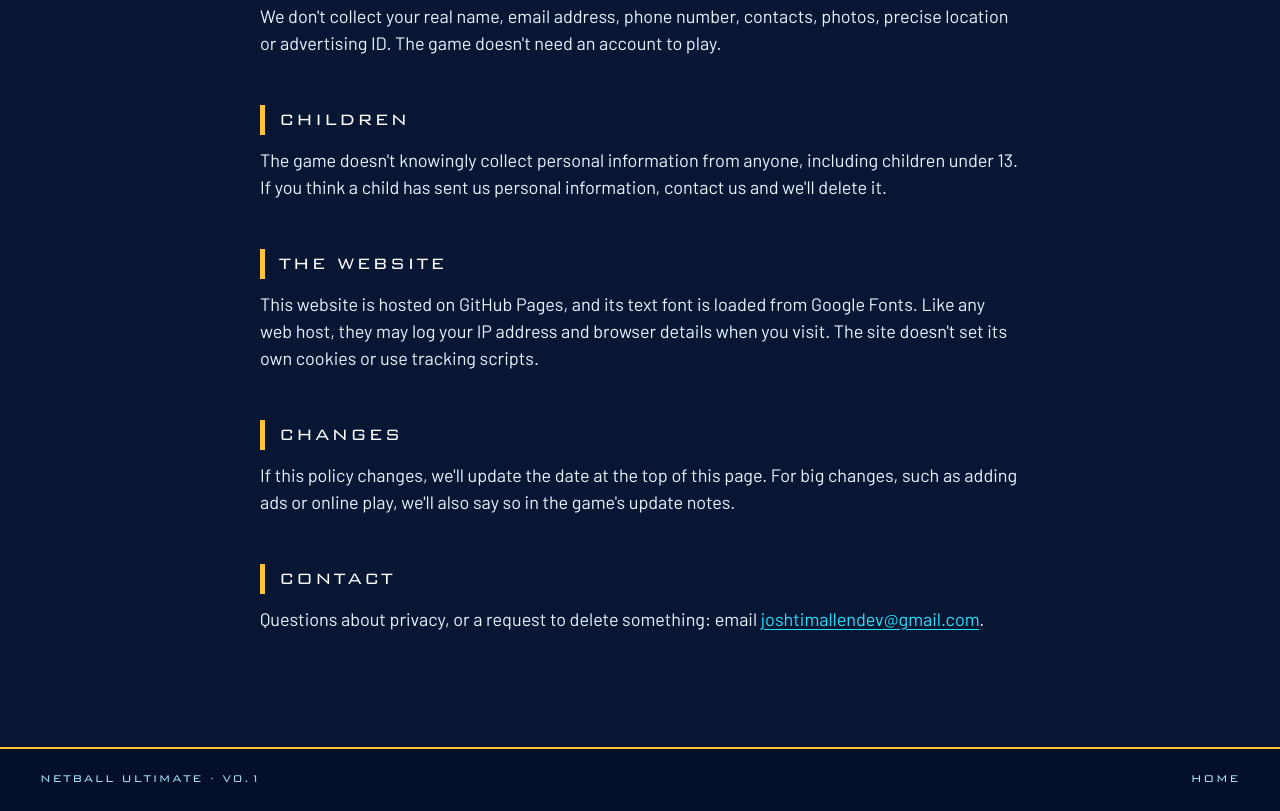
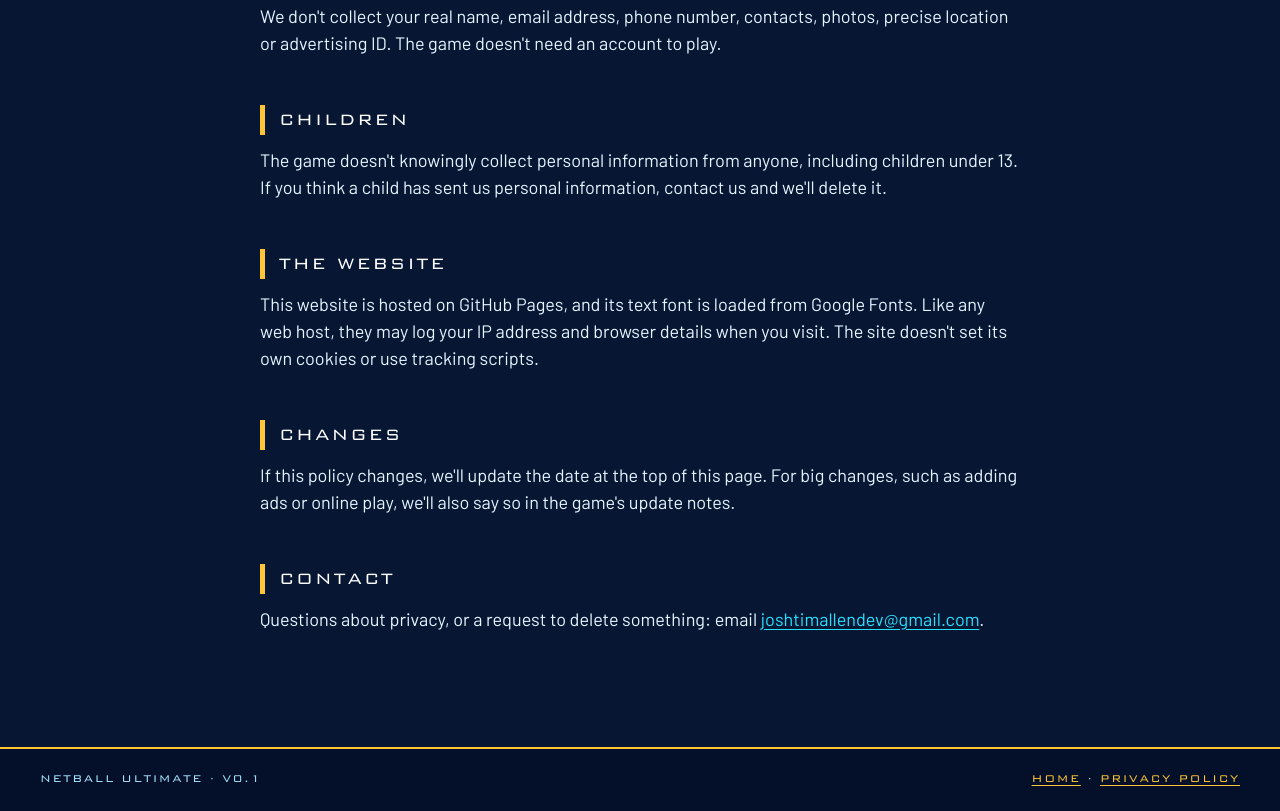
Before and after one commit to netballultimate/netballultimate.github.io, a plain HTML site: page privacy.html in a window 1280 px wide. Shown: the part 1324-2135 px from the top of the page. Drawn offline with Linux system fonts and the light colour scheme.

Commit message:
Make Privacy Policy link clearer in footer
Co-Authored-By: Claude Opus 5.5 <noreply@anthropic.com>

```diff
--- a/privacy.html
+++ b/privacy.html
@@ -68,7 +68,7 @@
 <footer class="foot">
   <div class="wrap foot-inner">
     <span>Netball Ultimate &middot; v0.1</span>
-    <a href="index.html">Home</a>
+    <span><a class="foot-link" href="index.html">Home</a> &middot; <a class="foot-link" href="privacy.html">Privacy Policy</a></span>
   </div>
 </footer>
 </body>
--- a/style.css
+++ b/style.css
@@ -178,6 +178,7 @@ svg{display:block}
 .legal li::marker{color:var(--gold)}
 .legal strong{color:#fff;font-weight:600}
 .legal a{color:var(--cyan);text-decoration:underline;text-underline-offset:3px;word-break:break-word}
+.foot-link{color:var(--gold);text-decoration:underline;text-underline-offset:3px}
 .foot a:hover{color:#fff}
 .links-static a{color:var(--ice)}
 @media (max-width:760px){
```
Also changed, not shown: index.html (+1 -1 lines).
